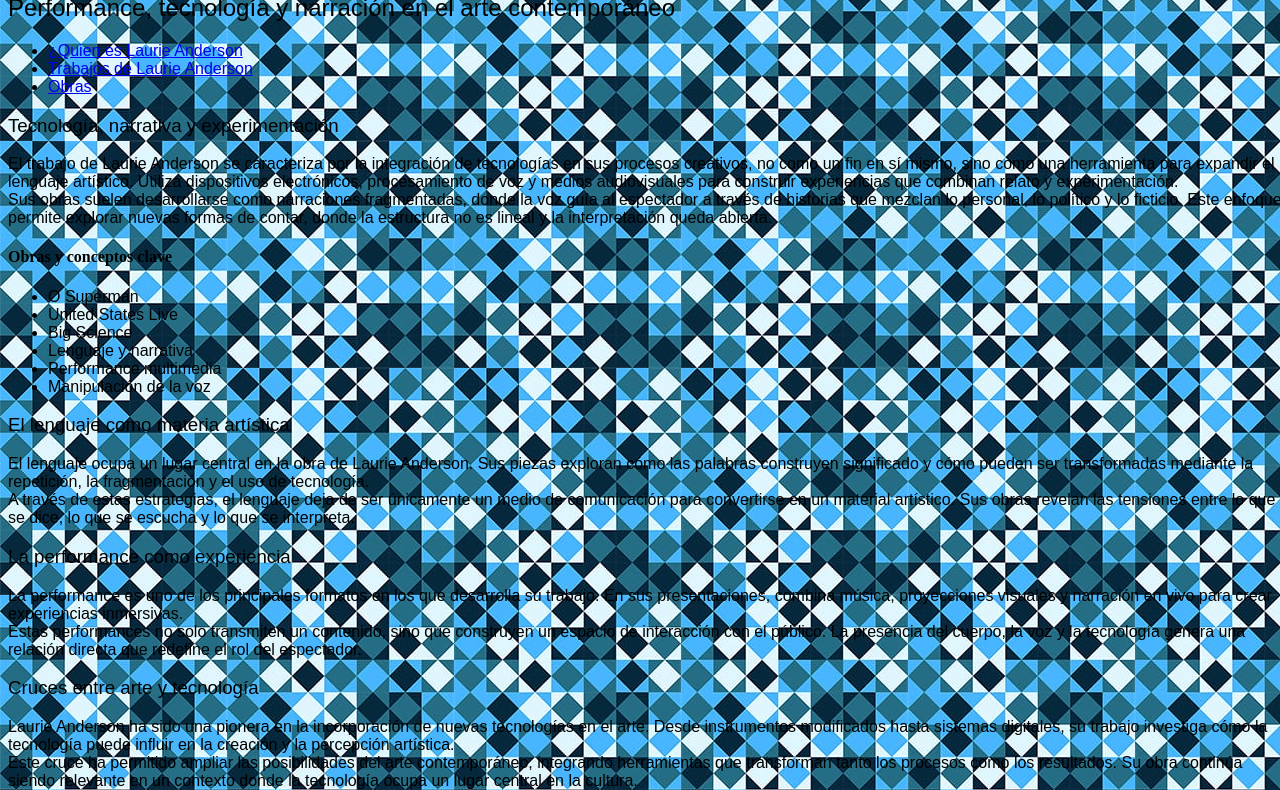
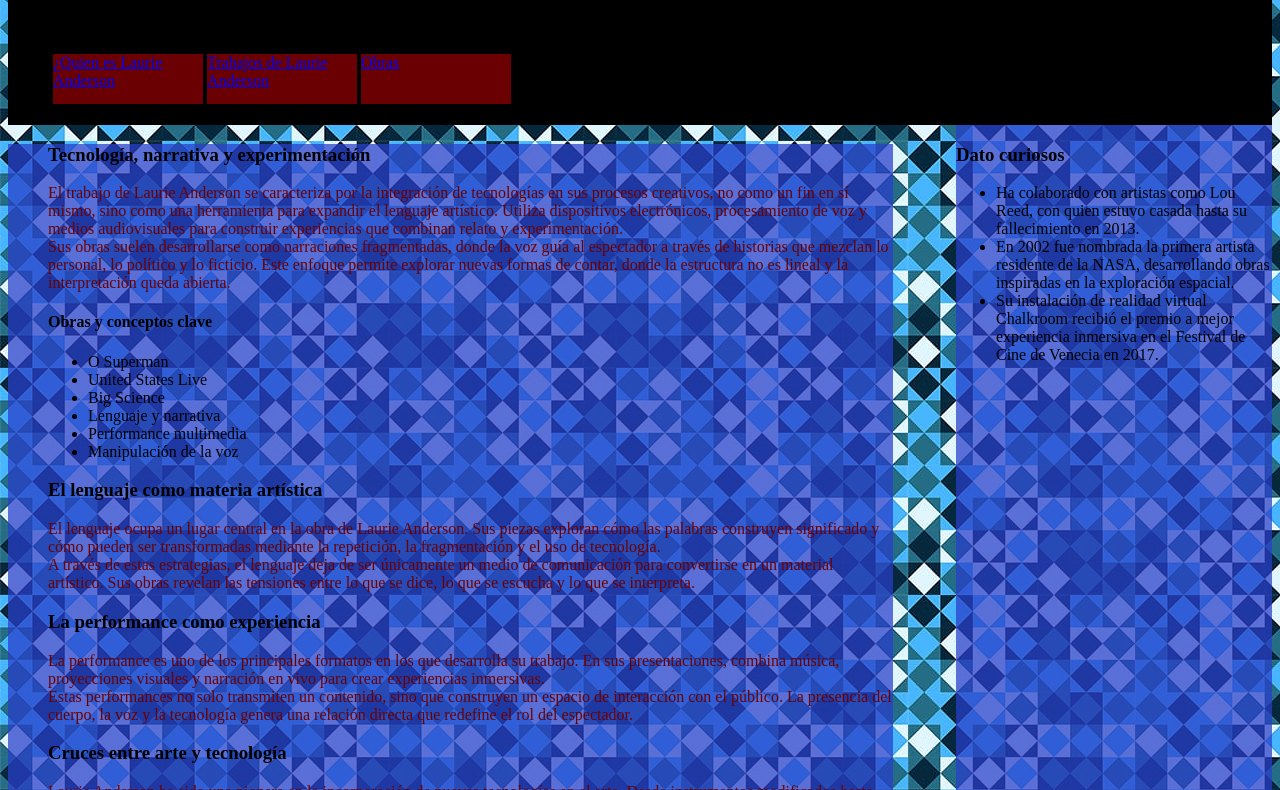
Before and after one commit to FacundoWinder/Recuperatorio_FacundoWinder, a plain HTML site: page index2.html in a window 1280 px wide. Shown: the part 86-876 px from the top of the page. Drawn offline with Linux system fonts and the light colour scheme.

Commit message:
Add files via upload

```diff
--- a/estilos.css
+++ b/estilos.css
@@ -1,7 +1,60 @@
-p, h1, h2, h3, ul, li {
+/*tipografia*/
+.texto {
   font-family: "Abel", sans-serif;
   font-weight: 400;
   font-style: normal;
 }
-body{ width: 100%;
+p{
+color: #6b0002;
+  }
+.fondo{
+  background-color: rgb(13, 175, 197)}
+
+
+/*fondo*/
+body{
   background-image:URL(fotos/Fondo.jpeg);}
+
+
+/*orden del contenido*/
+main{
+  display: flex;
+  justify-content: space-between;
+}
+section{
+  width: 70%
+
+}
+article{
+  padding-left: 40px;
+  background: rgba(40, 62, 202, 0.73)
+}
+    aside {
+  width: 25%
+}
+.Datos{
+  background-color: rgba(40, 62, 202, 0.73)
+}
+
+
+/*menu de navegacion*/
+.Menu{
+  display:inline-flex;
+  width: 150px;
+  height: 50px;
+  background-color: #6b0002
+}
+
+/*header*/
+header{
+  background: black;
+  padding: 5px;
+  border: 2px;
+}
+
+/*pie de pagina*/
+footer{
+  width:100%;
+ padding: 10px;
+}
+.pie{background-color: #6b0002}
--- a/index2.html
+++ b/index2.html
@@ -9,14 +9,17 @@
     <header>
          <h1>Laurie Anderson</h1>
     <h2>Performance, tecnología y narración en el arte contemporáneo</h2>
-        </header>
-           <nav>
-        <ul>
-        <li> <a href="index.html">¿Quien es Laurie Anderson</a></li>
-            <li> <a href="index2.html">Trabajos de Laurie Anderson</a></li>
-            <li> <a href="index3.html">Obras</a></li>
+
+    <nav >
+        <ul >
+        <li class="Menu"> <a href="index.html">¿Quien es Laurie Anderson</a></li>
+            <li class="Menu"> <a href="index2.html">Trabajos de Laurie Anderson</a></li>
+            <li class="Menu"> <a href="index3.html">Obras</a></li>
         </ul>
     </nav>
+
+        </header>
+
         <main>
         <section>
             <article>
@@ -49,10 +52,19 @@
 
             </article>
             </section>
+            <aside class="Datos">
+            <h3>Dato curiosos</h3>
+                <ul>
+                    <li>Ha colaborado con artistas como Lou Reed, con quien estuvo casada hasta su fallecimiento en 2013.</li>
+                    <li>En 2002 fue nombrada la primera artista residente de la NASA, desarrollando obras inspiradas en la exploración espacial.</li>
+                    <li>Su instalación de realidad virtual Chalkroom recibió el premio a mejor experiencia inmersiva en el Festival de Cine de Venecia en 2017.</li>
+                </ul>
+            </aside>
         </main>
-    <footer>
+    <footer class="pie">
         <address>Para contactarse escribir a <a href="mailto:laurie@artedigital.com">laurie@artedigital.com</a>
         </address>
  </footer>
            <script src="acciones.js"></script>
     </body>
+</html>
```
Also changed, not shown: index.html (+16 -7 lines), index3.html (+9 -7 lines).
